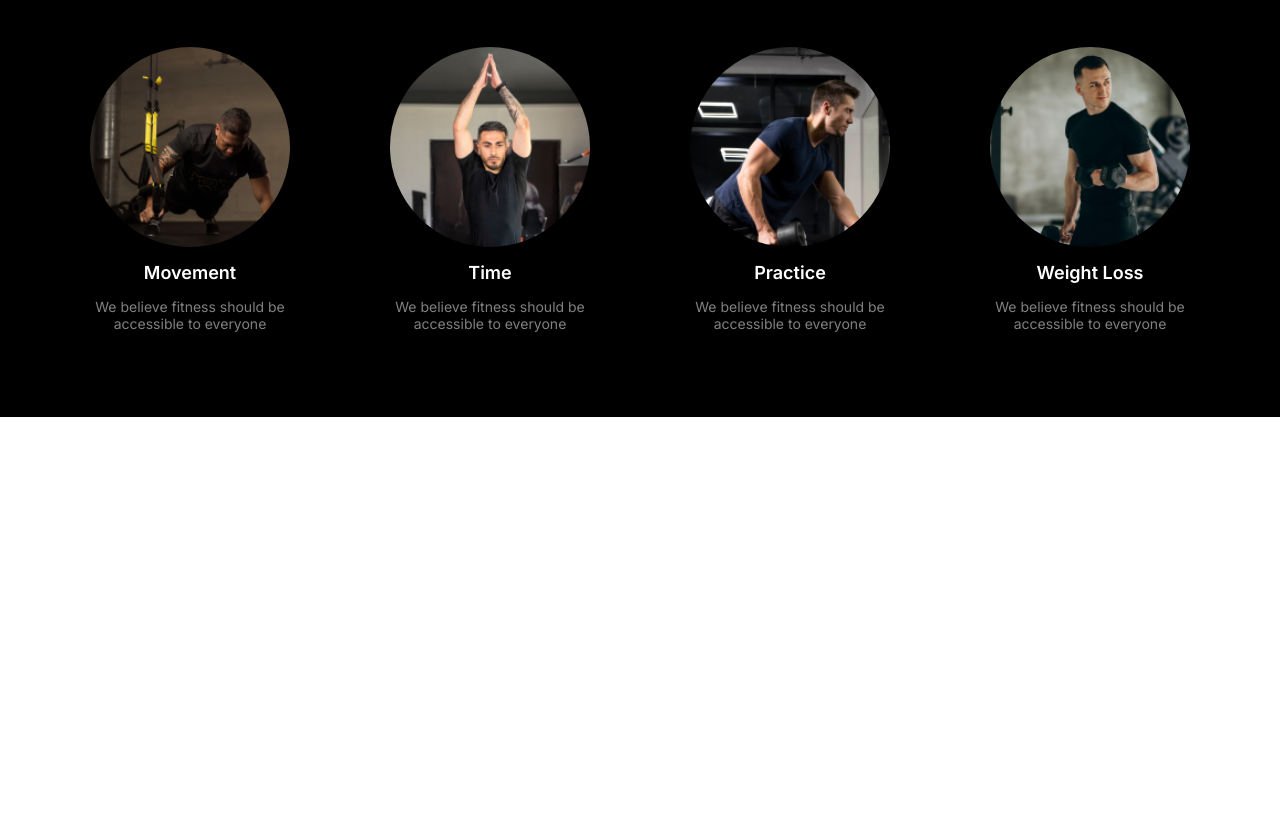
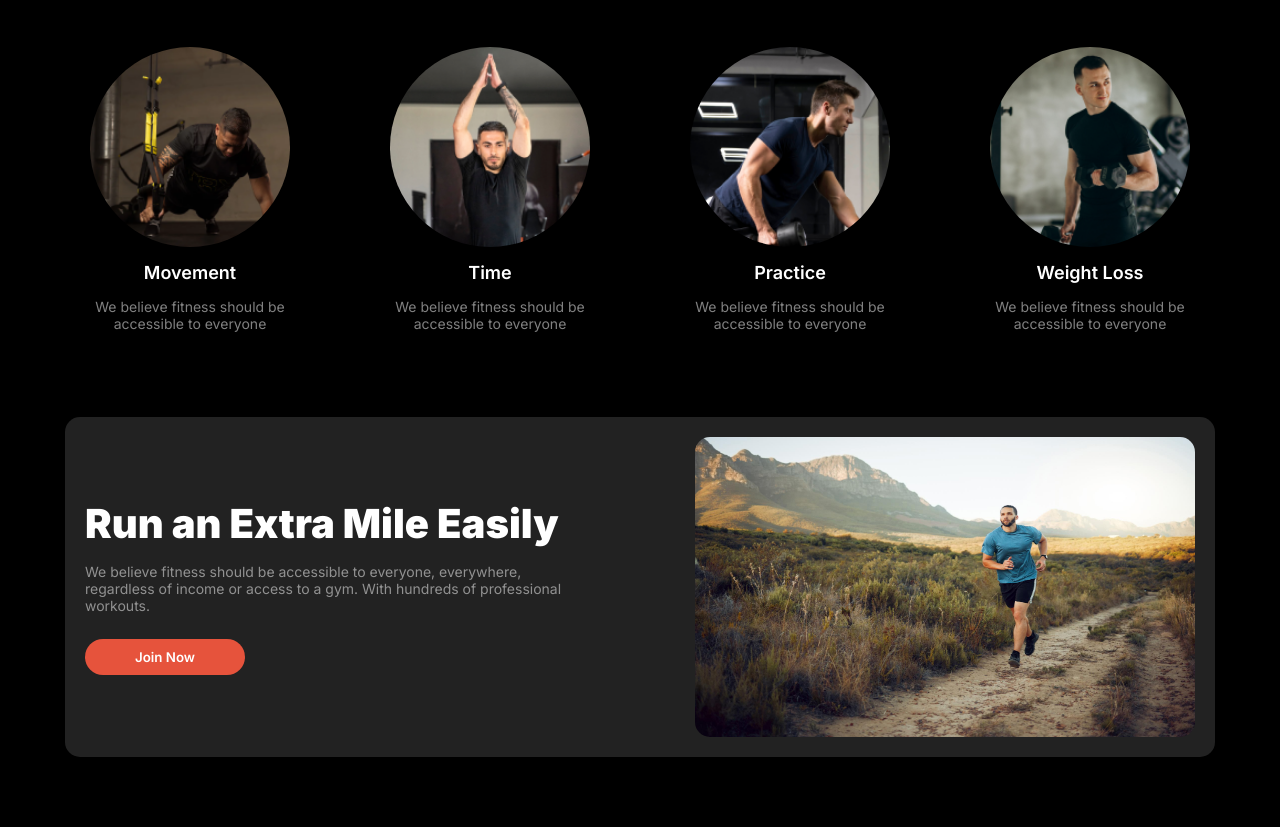
Before and after one commit to rifat-mahmudul/Fitness-website-design, a plain HTML site: page index.html in a window 1280 px wide. Shown: the part 866-1693 px from the top of the page. Before the commit the page ends 1283 px from the top, so only its background shows below. Drawn offline with Linux system fonts and the light colour scheme; a web font is replaced by a local one.

Commit message:
Run Section added

```diff
--- a/index.html
+++ b/index.html
@@ -78,6 +78,7 @@
     </header>
 
     <main>
+        <!-- habits-section start -->
         <section class="habits-section">
             <div class="habits-section-container">
 
@@ -122,6 +123,30 @@
 
             </div>
         </section>
+        <!-- habits-section end -->
+
+
+        <!-- run section start -->
+        <section class="run-section">
+            <div class="run-section-container">
+
+                <div class="run-text-container">
+                    <div class="run-text">
+                        <h1>Run an Extra
+                            Mile Easily</h1>
+                        <p>We believe fitness should be accessible to everyone, everywhere, regardless of income or access to a gym. With hundreds of professional workouts.</p>
+                        <button class="run-text-btn">Join Now</button>
+                    </div>
+                </div>
+
+                <div class="run-img">
+                    <img src="images/run.jpg" alt="">
+                </div>
+
+            </div>
+        </section>
+        <!-- run section end -->
+
     </main>
 
 </body>
--- a/style/desktop.css
+++ b/style/desktop.css
@@ -123,7 +123,7 @@ header{
     margin-left: -210px;
 }
 
-.banner-text-btn .btn-1{
+.btn-1{
     padding: 10px 20px;
     background-color: rgb(230, 83, 60);
     border: 0;
@@ -134,7 +134,7 @@ header{
     transition: 0.5s;
 }
 
-.banner-text-btn .btn-1:hover{
+.btn-1:hover{
     background-color: rgb(159, 56, 41);
 }
 
@@ -279,3 +279,72 @@ header{
     text-align: center;
 }
 /* habits-section end  */
+
+/* run-section start */
+.run-section{
+    background-color: black;
+    padding-bottom: 70px;
+}
+
+.run-section-container{
+    max-width: 1150px;
+    margin: 0 auto;
+    color: white;
+    display: flex;
+    justify-content: space-between;
+    align-items: center;
+    padding: 20px;
+    border-radius: 15px;
+    background-color: rgb(34, 34, 34);
+}
+
+.run-text{
+    height: 300px;
+    width: 500px;
+    display: flex;
+    flex-direction: column;
+    justify-content: center;
+    align-items: start;
+}
+
+.run-text h1{
+    color: rgb(255, 255, 255);
+    font-size: 2.5rem;
+    font-weight: 900;
+}
+
+.run-text p{
+    color: rgba(255, 255, 255, 0.5);
+    font-size: 14px;
+    font-weight: 400;
+    margin: 15px 0;
+}
+
+.run-img{
+    height: 300px;
+    width: 500px;
+    border-radius: 15px;
+}
+
+.run-img img{
+    height: 100%;
+    width: 100%;
+    border-radius: 15px;
+}
+
+.run-text-btn{
+    padding: 10px 50px;
+    background-color: rgb(230, 83, 60);
+    border: 0;
+    color: white;
+    font-weight: 600;
+    border-radius: 20px;
+    margin-top: 10px;
+    cursor: pointer;
+    transition: 0.5s;
+}
+
+.run-text-btn:hover{
+    background-color: rgb(159, 56, 41);
+}
+/* run-section end */
--- a/style/mobile.css
+++ b/style/mobile.css
@@ -53,7 +53,7 @@
 
 .banner-img-card2{
     bottom: 260px;
-    right: 140px;
+    right: 160px;
 }
 
 .banner-text h1{
@@ -80,3 +80,19 @@
     line-height: 25px;
 }
 /* .habits-section end */
+
+
+/* run-section start */
+.run-section-container{
+    width: 90%;
+    flex-direction: column;
+}
+
+.run-text{
+    width: 85%;
+}
+
+.run-img{
+    width: 100%;
+}
+/* run-section end */
```
